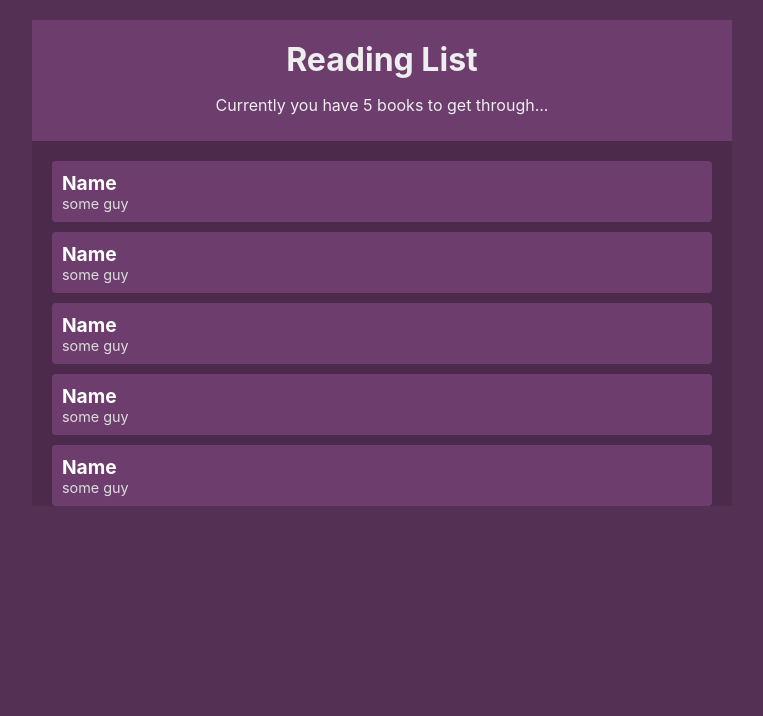
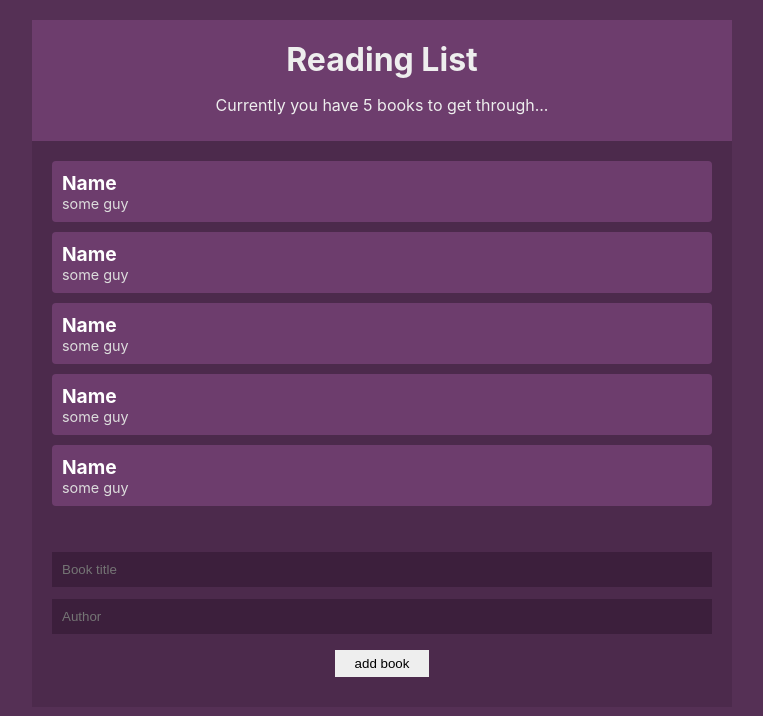
Before and after one commit to seppar93/alexandria-context-example, a React (Create React App) app: page / in a window 1280 px wide. Shown: the top 716 px of the page, without its empty margins (258-1021 px from the left). Built offline with nearby package versions, Linux system fonts and the light colour scheme.

Commit message:
adding books && styling

```diff
--- a/src/App.js
+++ b/src/App.js
@@ -6,6 +6,7 @@
 import ThemeToggle from './components/ThemeToggle'
 import AuthContextProvider from './contexts/AuthContext'
 import BookContext from "./contexts/BookContext";
+import NewBookForm from "./components/BookForm";
 
 
 function App() {
@@ -14,6 +15,7 @@
       <BookContext>
         <NavBar />
         <BookList/>
+        <NewBookForm/>
       </BookContext>
 
     </div>
--- a/src/components/BookForm.js
+++ b/src/components/BookForm.js
@@ -0,0 +1,34 @@
+import React , {useContext, useState} from 'react'
+import { BookContext } from '../contexts/BookContext'
+
+
+
+
+const NewBookForm = () => {
+    const {addBook} = useContext(BookContext)
+    const [title, setTitle]= useState('')
+    const [author, setAuthor]= useState('')
+    const handleSubmit = e => {
+        e.preventDefault()
+        addBook(title, author)
+        setTitle('')
+        setAuthor('')
+
+    }
+    return (
+        <form onSubmit={handleSubmit}>
+            <input type='text' placeholder='Book title' value={title}
+            onChange={(e) => setTitle(e.target.value)}
+            required
+            />
+            <input type='text' placeholder='Author' value={author}
+            onChange={(e) => setAuthor(e.target.value)}
+            required
+            />
+            <input type='submit' value='add book'
+            />
+        </form>
+    )
+}
+
+export default NewBookForm
--- a/src/index.css
+++ b/src/index.css
@@ -54,3 +54,25 @@
   margin: 20px;
   text-align: center;
 }
+
+form {
+  padding: 20px;
+}
+
+input[type='text']{
+  width:100%;
+  padding: 10px;
+  box-sizing: border-box;
+  margin: 6px 0;
+  background: #3c1f3c;
+  color: #fff;
+  border: 0;
+}
+
+input[type='submit'] {
+  margin: 10px auto;
+  background: #eee;
+  border: 0;
+  padding: 6px 20px;
+  display: block;
+}
```
